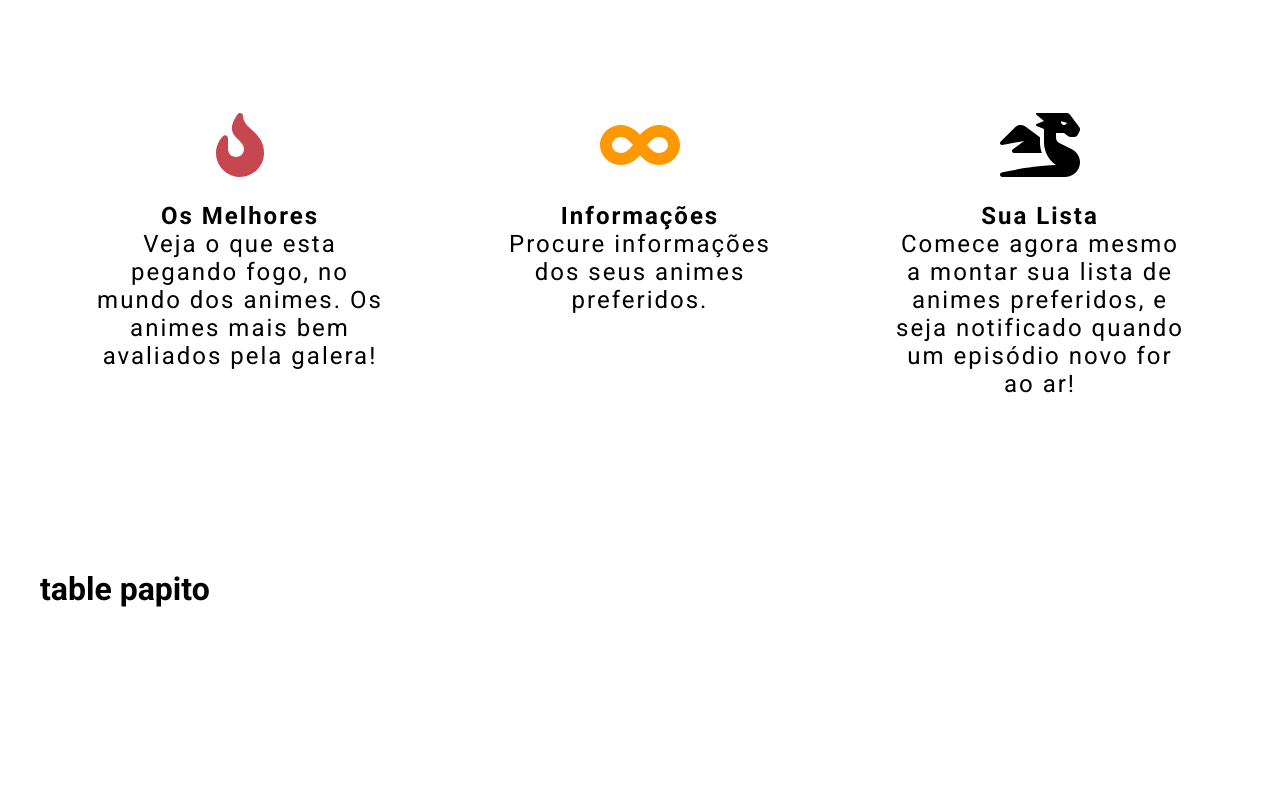
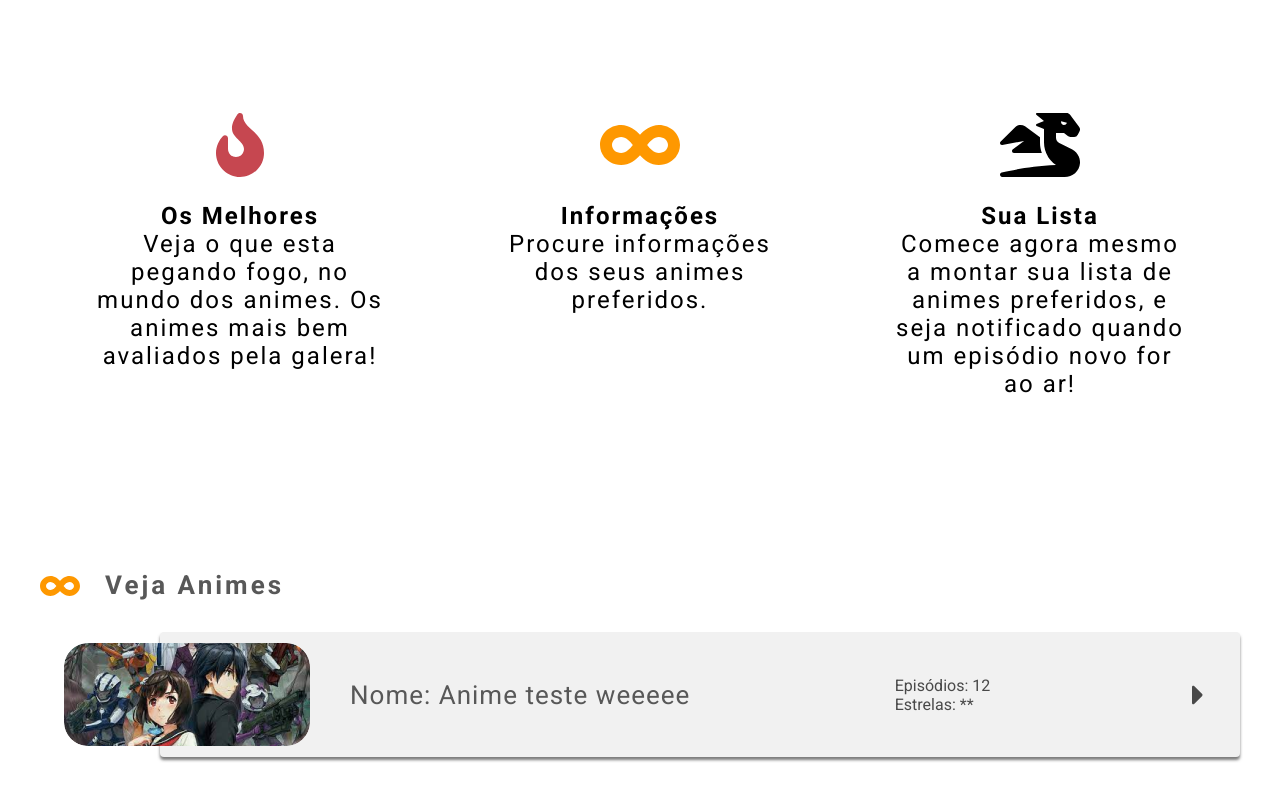
Before and after one commit to rafamoliv/bushi-simplified, a React (Create React App) app: page / in a window 1280 px wide. Shown: the part 861-1661 px from the top of the page. Before the commit the page ends 1469 px from the top, so only its background shows below. Built offline with nearby package versions, Linux system fonts and the light colour scheme.

Commit message:
pre config table

```diff
--- a/src/assets/fontawesome.js
+++ b/src/assets/fontawesome.js
@@ -2,7 +2,7 @@
 import { library } from "@fortawesome/fontawesome-svg-core";
 
 // import icons
-import { faArrowDown, faFire, faInfinity, faDragon } from "@fortawesome/free-solid-svg-icons";
+import { faArrowDown, faFire, faInfinity, faDragon, faCaretRight } from "@fortawesome/free-solid-svg-icons";
 
 // add icon library
-library.add(faArrowDown, faFire, faInfinity, faDragon);
+library.add(faArrowDown, faFire, faInfinity, faDragon, faCaretRight);
--- a/src/components/table/style.scss
+++ b/src/components/table/style.scss
@@ -0,0 +1,79 @@
+.tableTitle {
+  // display
+  display: flex;
+
+  // title
+  p {
+    //margin
+    margin-left: 25px;
+
+    // font configs
+    font-size: 26px;
+    font-weight: bold;
+
+    // font style
+    letter-spacing: 3px;
+    color: #585858;
+  }
+}
+
+.tableCard {
+  //display
+  display: flex;
+  align-items: center;
+  justify-content: center;
+
+  // card size
+  width: 90%;
+  height: 125px;
+  margin: 30px 0 30px auto;
+
+  // card style
+  background: #f1f1f1;
+  border-radius: 4px;
+
+  // shadows
+  box-shadow: 0px 3px 3px 0px rgba(88, 88, 88, 0.79);
+  -webkit-box-shadow: 0px 3px 3px 0px rgba(88, 88, 88, 0.79);
+  -moz-box-shadow: 0px 3px 3px 0px rgba(88, 88, 88, 0.79);
+}
+
+.animeBoard {
+  display: grid;
+  grid-template-columns: 6fr 5fr 1fr;
+}
+
+.animeGrid {
+  display: flex;
+  align-items: center;
+  justify-content: center;
+}
+
+.imageCard {
+  width: 246px;
+  height: 103px;
+  margin: 0 40px 0 -96px;
+  border-radius: 24px;
+}
+
+.animeName {
+  //size
+  width: 380px;
+
+  // font config
+  font-size: 26px;
+  font-weight: 500;
+
+  // font style
+  letter-spacing: 1px;
+  color: #585858;
+}
+
+.animeDescriptions {
+  display: flex;
+  flex-direction: column;
+}
+
+.animeDetails {
+  color: #494949;
+}
--- a/src/components/table/table.js
+++ b/src/components/table/table.js
@@ -1,9 +1,43 @@
 import React from "react";
+
+// import style and assets
+import "./style.scss";
+import { FontAwesomeIcon } from "@fortawesome/react-fontawesome";
+import imageExample from "~/assets/images/imageExample.png";
 
 function Table() {
   return (
-    <div>
-      <h1>table papito</h1>
+    <div className="tableContent">
+      <div className="tableTitle">
+        <FontAwesomeIcon icon="infinity" style={{ color: "FE9800" }} size="2x" />
+        <p>Veja Animes</p>
+      </div>
+
+      <div className="tableCard">
+        <div className="animeBoard">
+          <div className="animeGrid">
+            <img className="imageCard" alt="imagem do anime" src={imageExample} />
+            <p className="animeName">Nome: Anime teste weeeee</p>
+          </div>
+
+          <div className="animeGrid">
+            <div className="animeDescriptions">
+              <span className="animeDetails">Episódios: 12</span>
+              <span className="animeDetails">Estrelas: **</span>
+            </div>
+          </div>
+
+          <div className="animeGrid">
+            <FontAwesomeIcon icon="caret-right" style={{ color: "494949" }} size="2x" />
+          </div>
+        </div>
+      </div>
+
+      <br />
+      <br />
+      <br />
+      <br />
+      <br />
     </div>
   );
 }
```
Also changed, not shown: src/assets/images/imageExample.png (added).
